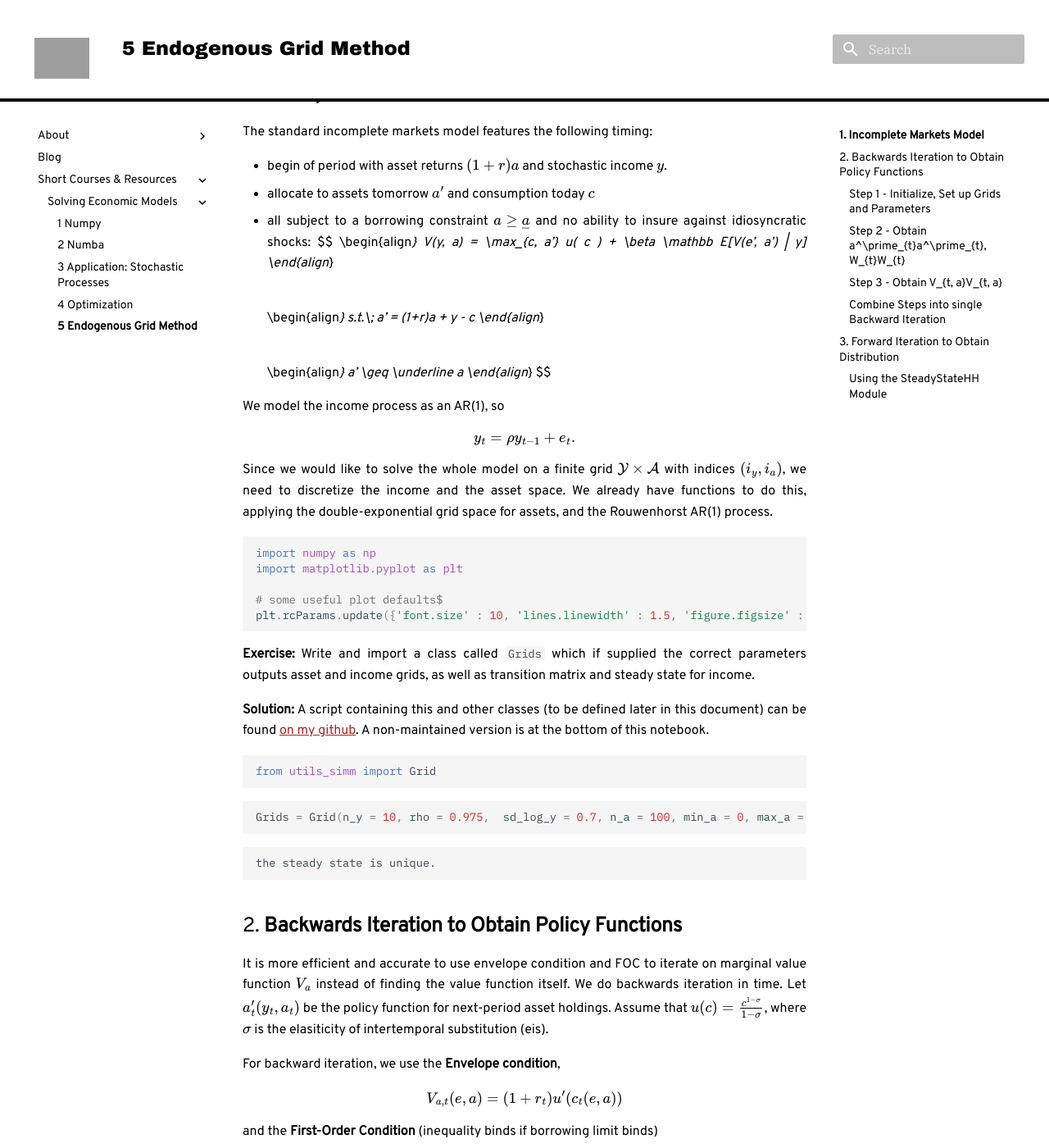
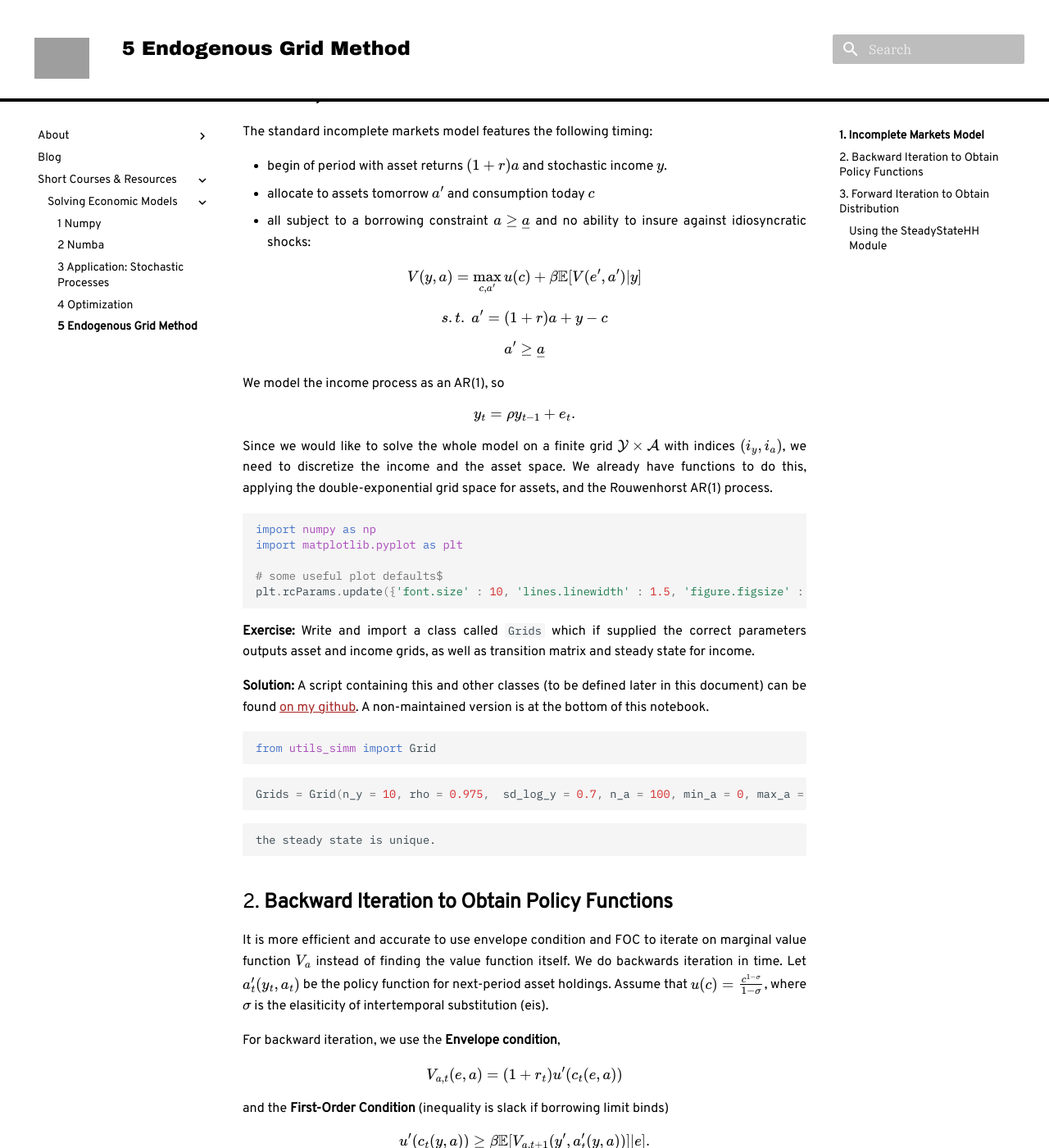
Before and after one commit to FredHB/fredhb.github.io, an MkDocs documentation site: the page built from docs/sem/5-endogenous_grid_method.md, in a window 1280 px wide and 1400 px high, scrolled down 254 px. Shown: the whole window at 82% size. Built offline with MkDocs 1.6.1 and Material for MkDocs 9.7.7, drawn with Linux system fonts in a browser that asks for light colours; formulas are drawn with MathJax 3; comment, search, counter and statistics services are not loaded; some of the changed text lies outside the part shown; grey boxes are pictures that could not be loaded.

Commit message:
corrected errors in SEM 5 notebook

````diff
--- a/docs/sem/5-endogenous_grid_method.md
+++ b/docs/sem/5-endogenous_grid_method.md
@@ -8,20 +8,23 @@ The standard incomplete markets model features the following timing:
 - begin of period with asset returns $(1+r)a$ and stochastic income $y$.
 - allocate to assets tomorrow $a'$ and consumption today $c$
 - all subject to a borrowing constraint $a\geq \underline a$ and no ability to insure against idiosyncratic shocks:
+
   $$
-  \begin{align*}
+  \begin{equation}
     V(y, a) = \max_{c, a'} u( c ) + \beta \mathbb E[V(e', a') | y]
-  \end{align*}
+  \end{equation}
   $$
+
   $$
-  \begin{align*}
+  \begin{equation}
     s.t.\; a' = (1+r)a + y - c
-  \end{align*}
+  \end{equation}
   $$
+
   $$
-  \begin{align*}
+  \begin{equation}
     a' \geq \underline a
-  \end{align*}
+  \end{equation}
   $$
 
   We model the income process as an AR(1), so
@@ -54,14 +57,14 @@ Grids = Grid(n_y = 10, rho = 0.975,  sd_log_y = 0.7, n_a = 100, min_a = 0, max_a
     the steady state is unique.
 
 
-## 2. **Backwards Iteration to Obtain Policy Functions**
+## 2. **Backward Iteration to Obtain Policy Functions**
 
 It is more efficient and accurate to use envelope condition and FOC to iterate on marginal value function $V_a$ instead of finding the value function itself. We do backwards iteration in time. Let $a_t'(y_t, a_t)$ be the policy function for next-period asset holdings. Assume that $u(c) = \frac{c^{1-\sigma}}{1-\sigma}$, where $\sigma$ is the elasiticity of intertemporal substitution (eis).
 
 For backward iteration, we use the **Envelope condition**,
 $$ V_{a,t}(e, a) = (1+r_t)u'(c_t(e, a))$$
 
-and the **First-Order Condition** (inequality binds if borrowing limit binds)
+and the **First-Order Condition** (inequality is slack if borrowing limit binds)
 
 $$u'(c_t(y, a)) \geq \beta \mathbb E [V_{a, t+1}(y', a_t'(y, a))]|e]. $$
 
@@ -70,13 +73,14 @@ repeatedly:
 **[Algorithm: Backward iteration in time]**
 
 Start at $t = T$, initialize $V_{a, T} = 1$. For $t< T$:
+
 1. Use $V_{a, t+1}$ to calculate RHS of FOC
 2. Solve for today's policies $a_t'(y, a)$, $c_t(y, a)$
 3. Using envelope condition, obtain marginal value function of today $V_{a, t}$
 
 We go through the steps in detail.
 
-#### **Step 1** - Initialize, Set up Grids and Parameters
+**Step 1** - Initialize, Set up Grids and Parameters
 
 
 ```python
@@ -102,7 +106,7 @@ Va = np.ones((Grids.n_y, Grids.n_a))
 W = model_params['beta'] * Grids.Pi @ Va
 ```
 
-#### **Step 2** - Obtain $a^\prime_{t}$, $W_{t}$
+**Step 2** - Obtain $a^\prime_{t}$, $W_{t}$
 We now write policy functions, marginal value function and associated objects as functions on the grid indices $i_y$ and $i_a$ whenever useful. We would like to solve for consumption policy using the FOC (assuming the constraint is slack)
 $$ u'(c_t) = W_{a,t}(y, a') \Rightarrow c_t = \left( W_{a,t}(y, a') \right)^{-1/\sigma}$$
 for each possible future asset level $a'$. Then we use the envelope condition and can obtain $V_t(y, a)$, where $a$ solves $a' = (1+r)a + y - c_t(y, a')$.
@@ -165,15 +169,15 @@ plt.show()
 ![png](5-endogenous_grid_method_files/5-endogenous_grid_method_12_0.png)
 
 
-
-#### **Step 3** - Obtain $V_{t, a}$
+**Step 3** - Obtain $V_{t, a}$
 
 
 ```python
 V_a = (1 + model_params['r']) * c **(-1/model_params['eis']) # update value function derivative
 ```
 
-### **Combine Steps into single Backward Iteration**
+**Combine Steps into single Backward Iteration**
+
 Now we write a function which takes as input a marginal value function, income and asset grids, preference parameters and transition matrices to compute a single backward iteration and output objects `V_a, a, c`.
 
 
````
